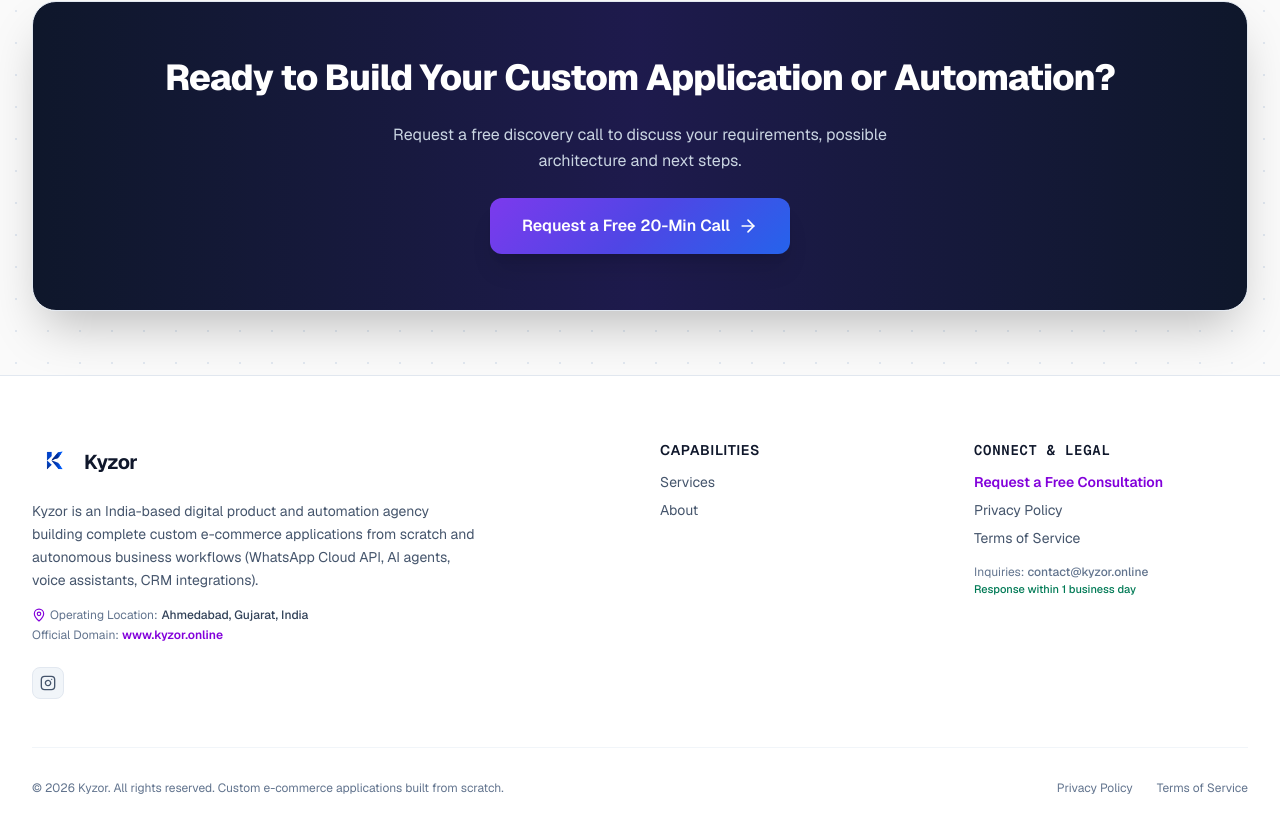
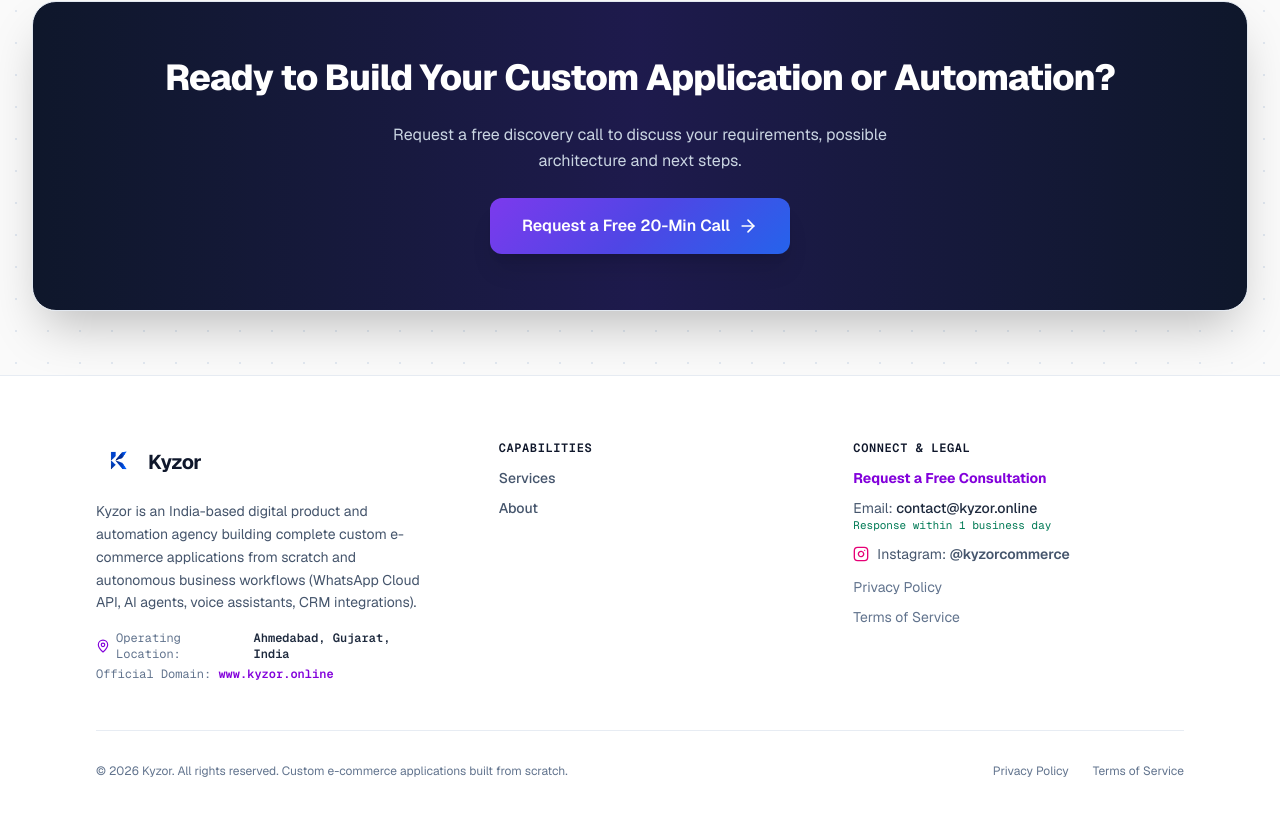
Before and after one commit to arbazkhan675/kyzor, a Next.js app: page / in a window 1280 px wide. Shown: the part 4389-5221 px from the top of the page. Built offline with nearby package versions, Linux system fonts and the light colour scheme.

Commit message:
feat: add editorial layout design system and clean 3-column footer foundation

```diff
--- a/components/layout/Footer.tsx
+++ b/components/layout/Footer.tsx
@@ -6,53 +6,41 @@
 export function Footer() {
   return (
     <footer className="border-t border-zinc-800/80 bg-zinc-950 text-zinc-400">
-      <div className="mx-auto max-w-7xl px-4 sm:px-6 lg:px-8 py-12 lg:py-16">
-        <div className="grid grid-cols-1 md:grid-cols-4 gap-10">
-          {/* Column 1: Brand */}
-          <div className="space-y-4 md:col-span-2">
-            <Link href="/" className="flex items-center gap-3 group focus:outline-none focus:ring-2 focus:ring-purple-500 rounded-lg">
+      <div className="mx-auto max-w-[1200px] px-5 sm:px-8 lg:px-[56px] py-12 lg:py-16">
+        {/* Clean 3-Column Grid Layout */}
+        <div className="grid grid-cols-1 md:grid-cols-3 gap-10 lg:gap-12">
+          {/* Column 1: Kyzor Description & Location */}
+          <div className="space-y-4">
+            <Link href="/" className="flex items-center gap-3 group focus:outline-none focus:ring-2 focus:ring-purple-500 rounded-[12px]">
               <Image src="/brand/logo.png" alt="Kyzor Logo" width={36} height={36} className="object-contain" />
               <span className="text-xl font-bold tracking-tight text-white group-hover:text-purple-400 transition-colors duration-200">
                 {siteConfig.name}
               </span>
             </Link>
-            <p className="text-sm text-zinc-400 max-w-md leading-relaxed">
+            <p className="text-sm text-zinc-400 leading-relaxed">
               {siteConfig.description}
             </p>
-            <div className="space-y-1 text-xs text-zinc-500">
-              <p className="flex items-center gap-1">
+            <div className="space-y-1 text-xs text-zinc-500 font-mono">
+              <p className="flex items-center gap-1.5">
                 <MapPin className="h-3.5 w-3.5 text-purple-400 shrink-0" />
-                Operating Location: <span className="text-zinc-300">Ahmedabad, Gujarat, India</span>
+                Operating Location: <span className="text-zinc-300 font-semibold">Ahmedabad, Gujarat, India</span>
               </p>
               <p>
-                Official Website:{" "}
+                Official Domain:{" "}
                 <a href={siteConfig.domain} className="text-purple-400 hover:underline">
                   www.kyzor.online
                 </a>
               </p>
             </div>
-
-            {/* Social Links */}
-            <div className="flex items-center gap-3 pt-2">
-              <a
-                href="https://instagram.com/kyzorcommerce"
-                target="_blank"
-                rel="noopener noreferrer"
-                aria-label="Kyzor Instagram"
-                className="w-8 h-8 rounded-lg bg-zinc-900 border border-zinc-800 flex items-center justify-center text-zinc-400 hover:text-pink-400 hover:bg-zinc-800 transition-colors"
-              >
-                <Instagram className="h-4 w-4" />
-              </a>
-            </div>
           </div>
 
-          {/* Column 2: Navigation */}
-          <div className="space-y-3">
-            <h3 className="text-sm font-semibold text-white tracking-wider uppercase">Capabilities</h3>
-            <ul className="space-y-2 text-sm">
+          {/* Column 2: Services & About Navigation */}
+          <div className="space-y-3 md:pl-6">
+            <h3 className="text-xs font-mono font-semibold text-white tracking-wider uppercase">Capabilities</h3>
+            <ul className="space-y-2.5 text-sm">
               {siteConfig.navItems.map((item) => (
                 <li key={item.href}>
-                  <Link href={item.href} className="hover:text-white transition-colors duration-200">
+                  <Link href={item.href} className="hover:text-white transition-colors duration-200 font-medium">
                     {item.label}
                   </Link>
                 </li>
@@ -60,33 +48,44 @@
             </ul>
           </div>
 
-          {/* Column 3: Contact & Legal */}
+          {/* Column 3: Consultation, Email, Instagram, Privacy & Terms */}
           <div className="space-y-3">
-            <h3 className="text-sm font-semibold text-white tracking-wider uppercase">Connect</h3>
-            <ul className="space-y-2 text-sm">
+            <h3 className="text-xs font-mono font-semibold text-white tracking-wider uppercase">Connect & Legal</h3>
+            <ul className="space-y-2.5 text-sm">
               <li>
-                <Link href={siteConfig.cta.href} className="text-purple-400 hover:text-purple-300 font-medium transition-colors duration-200">
-                  {siteConfig.cta.label}
+                <Link href={siteConfig.cta.href} className="text-purple-400 hover:text-purple-300 font-bold transition-colors duration-200">
+                  Request a Free Consultation
                 </Link>
+              </li>
+              <li>
+                <a href={`mailto:${siteConfig.contactEmail}`} className="hover:text-zinc-200 transition-colors duration-200">
+                  Email: <span className="font-medium text-zinc-300">{siteConfig.contactEmail}</span>
+                </a>
+                <span className="block text-[11px] text-emerald-400 font-mono">Response within 1 business day</span>
+              </li>
+              <li>
+                <a
+                  href="https://instagram.com/kyzorcommerce"
+                  target="_blank"
+                  rel="noopener noreferrer"
+                  className="inline-flex items-center gap-2 text-zinc-400 hover:text-pink-400 transition-colors duration-200"
+                >
+                  <Instagram className="h-4 w-4 text-pink-400" />
+                  <span>Instagram: <span className="font-semibold text-zinc-300">@kyzorcommerce</span></span>
+                </a>
               </li>
               {siteConfig.legalLinks.map((item) => (
                 <li key={item.href}>
-                  <Link href={item.href} className="hover:text-white transition-colors duration-200">
+                  <Link href={item.href} className="hover:text-zinc-300 transition-colors duration-200 text-zinc-500">
                     {item.label}
                   </Link>
                 </li>
               ))}
-              <li className="pt-2 text-xs text-zinc-500">
-                Inquiries:{" "}
-                <a href={`mailto:${siteConfig.contactEmail}`} className="hover:text-zinc-300 font-medium">
-                  {siteConfig.contactEmail}
-                </a>
-                <span className="block text-[11px] text-emerald-400 pt-0.5 font-medium">Response within 1 business day</span>
-              </li>
             </ul>
           </div>
         </div>
 
+        {/* Thin Copyright Separator */}
         <div className="mt-12 border-t border-zinc-900 pt-8 flex flex-col sm:flex-row items-center justify-between text-xs text-zinc-500 gap-4">
           <p>© {new Date().getFullYear()} Kyzor. All rights reserved. Custom e-commerce applications built from scratch.</p>
           <div className="flex gap-6">
--- a/components/layout/SiteFooter.tsx
+++ b/components/layout/SiteFooter.tsx
@@ -5,24 +5,25 @@
 
 export function SiteFooter() {
   return (
-    <footer className="border-t border-slate-200 bg-white text-slate-600">
-      <div className="mx-auto max-w-7xl px-4 sm:px-6 lg:px-8 py-12 lg:py-16">
-        <div className="grid grid-cols-1 md:grid-cols-4 gap-10">
-          {/* Column 1: Brand Statement */}
-          <div className="space-y-4 md:col-span-2">
-            <Link href="/" className="flex items-center gap-3 group focus-visible:ring-2 focus-visible:ring-purple-600 rounded-lg p-1">
+    <footer className="border-t border-slate-200/80 bg-white text-slate-600">
+      <div className="mx-auto max-w-[1200px] px-5 sm:px-8 lg:px-[56px] py-12 lg:py-16">
+        {/* Clean 3-Column Grid Layout */}
+        <div className="grid grid-cols-1 md:grid-cols-3 gap-10 lg:gap-12">
+          {/* Column 1: Kyzor Description & Ahmedabad Location */}
+          <div className="space-y-4">
+            <Link href="/" className="flex items-center gap-3 group focus-visible:ring-2 focus-visible:ring-purple-600 rounded-[12px] p-1 inline-flex">
               <Image src="/brand/logo.png" alt="Kyzor Logo" width={36} height={36} className="object-contain" />
               <span className="text-xl font-bold tracking-tight text-slate-900 group-hover:text-purple-700 transition-colors duration-200">
                 {siteConfig.name}
               </span>
             </Link>
-            <p className="text-sm text-slate-600 max-w-md leading-relaxed">
+            <p className="text-sm text-slate-600 leading-relaxed">
               {siteConfig.description}
             </p>
-            <div className="space-y-1 text-xs text-slate-500">
-              <p className="flex items-center gap-1">
+            <div className="space-y-1 text-xs text-slate-500 font-mono">
+              <p className="flex items-center gap-1.5">
                 <MapPin className="h-3.5 w-3.5 text-purple-700 shrink-0" />
-                Operating Location: <span className="font-medium text-slate-700">Ahmedabad, Gujarat, India</span>
+                Operating Location: <span className="font-semibold text-slate-800">Ahmedabad, Gujarat, India</span>
               </p>
               <p>
                 Official Domain:{" "}
@@ -31,28 +32,15 @@
                 </a>
               </p>
             </div>
-
-            {/* Social Links */}
-            <div className="flex items-center gap-3 pt-2">
-              <a
-                href="https://instagram.com/kyzorcommerce"
-                target="_blank"
-                rel="noopener noreferrer"
-                aria-label="Kyzor Instagram"
-                className="w-8 h-8 rounded-lg bg-slate-100 border border-slate-200 flex items-center justify-center text-slate-600 hover:text-pink-600 hover:bg-slate-50 transition-colors"
-              >
-                <Instagram className="h-4 w-4" />
-              </a>
-            </div>
           </div>
 
-          {/* Column 2: Navigation */}
-          <div className="space-y-3">
-            <h3 className="text-sm font-semibold text-slate-900 tracking-wider uppercase">Capabilities</h3>
-            <ul className="space-y-2 text-sm">
+          {/* Column 2: Services & About Navigation */}
+          <div className="space-y-3 md:pl-6">
+            <h3 className="text-xs font-mono font-semibold text-slate-900 tracking-wider uppercase">Capabilities</h3>
+            <ul className="space-y-2.5 text-sm">
               {siteConfig.navItems.map((item) => (
                 <li key={item.href}>
-                  <Link href={item.href} className="hover:text-purple-700 transition-colors duration-200">
+                  <Link href={item.href} className="hover:text-purple-700 transition-colors duration-200 font-medium">
                     {item.label}
                   </Link>
                 </li>
@@ -60,34 +48,45 @@
             </ul>
           </div>
 
-          {/* Column 3: Contact & Legal */}
+          {/* Column 3: Consultation, Email, Instagram, Privacy & Terms */}
           <div className="space-y-3">
-            <h3 className="text-sm font-semibold text-slate-900 tracking-wider uppercase font-mono">Connect & Legal</h3>
-            <ul className="space-y-2 text-sm">
+            <h3 className="text-xs font-mono font-semibold text-slate-900 tracking-wider uppercase">Connect & Legal</h3>
+            <ul className="space-y-2.5 text-sm">
               <li>
-                <Link href={siteConfig.cta.href} className="text-purple-700 hover:text-purple-900 font-semibold transition-colors duration-200">
-                  {siteConfig.cta.label}
+                <Link href={siteConfig.cta.href} className="text-purple-700 hover:text-purple-900 font-bold transition-colors duration-200">
+                  Request a Free Consultation
                 </Link>
+              </li>
+              <li>
+                <a href={`mailto:${siteConfig.contactEmail}`} className="hover:text-slate-900 transition-colors duration-200">
+                  Email: <span className="font-medium text-slate-800">{siteConfig.contactEmail}</span>
+                </a>
+                <span className="block text-[11px] text-emerald-700 font-mono">Response within 1 business day</span>
+              </li>
+              <li>
+                <a
+                  href="https://instagram.com/kyzorcommerce"
+                  target="_blank"
+                  rel="noopener noreferrer"
+                  className="inline-flex items-center gap-2 text-slate-600 hover:text-pink-600 transition-colors duration-200"
+                >
+                  <Instagram className="h-4 w-4 text-pink-600" />
+                  <span>Instagram: <span className="font-semibold">@kyzorcommerce</span></span>
+                </a>
               </li>
               {siteConfig.legalLinks.map((item) => (
                 <li key={item.href}>
-                  <Link href={item.href} className="hover:text-slate-900 transition-colors duration-200">
+                  <Link href={item.href} className="hover:text-slate-900 transition-colors duration-200 text-slate-500">
                     {item.label}
                   </Link>
                 </li>
               ))}
-              <li className="pt-2 text-xs text-slate-500">
-                Inquiries:{" "}
-                <a href={`mailto:${siteConfig.contactEmail}`} className="hover:text-slate-900 font-medium">
-                  {siteConfig.contactEmail}
-                </a>
-                <span className="block text-[11px] text-emerald-700 pt-0.5 font-medium">Response within 1 business day</span>
-              </li>
             </ul>
           </div>
         </div>
 
-        <div className="mt-12 border-t border-slate-100 pt-8 flex flex-col sm:flex-row items-center justify-between text-xs text-slate-500 gap-4">
+        {/* Thin Copyright Separator */}
+        <div className="mt-12 border-t border-slate-200/80 pt-8 flex flex-col sm:flex-row items-center justify-between text-xs text-slate-500 gap-4">
           <p>© {new Date().getFullYear()} Kyzor. All rights reserved. Custom e-commerce applications built from scratch.</p>
           <div className="flex gap-6">
             {siteConfig.legalLinks.map((item) => (
```
Also changed, not shown: components/ui/editorial.tsx (added, +169 -0 lines).
